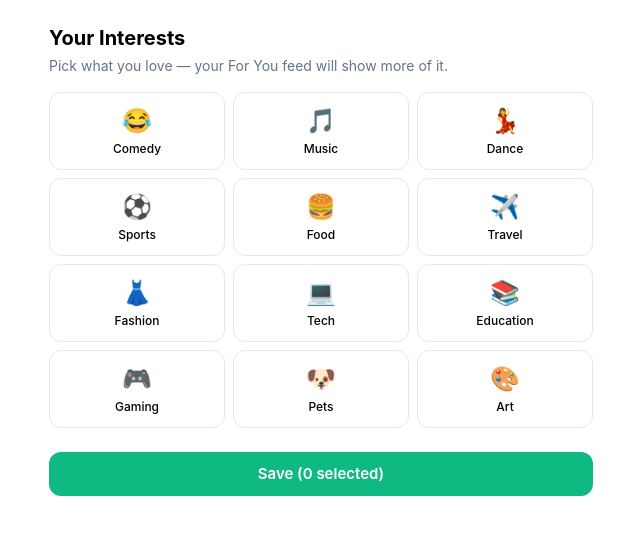
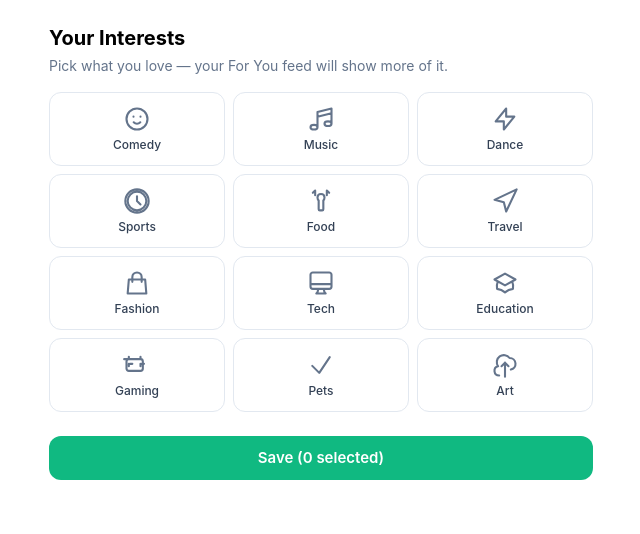
Before and after one commit to ishfaque123/vynzo-frontend, a Next.js app: page /settings-menu/interests in a window 1280 px wide. Shown: the top 534 px of the page, without its empty margins (319-959 px from the left). Built offline with nearby package versions, Linux system fonts and the light colour scheme; no server answers.

Commit message:
FB-style reel feedback: SVG icons, inline prompt on specific reels, backend sync

```diff
--- a/src/app/settings-menu/interests/page.tsx
+++ b/src/app/settings-menu/interests/page.tsx
@@ -2,19 +2,27 @@
 import { useState, useEffect } from 'react';
 import { useRouter } from 'next/navigation';
 
+function Icon({ d }: { d: string }) {
+  return (
+    <svg viewBox="0 0 24 24" fill="none" stroke="currentColor" strokeWidth={1.8} className="h-7 w-7">
+      <path strokeLinecap="round" strokeLinejoin="round" d={d} />
+    </svg>
+  );
+}
+
 const INTERESTS = [
-  { id: 'comedy', label: 'Comedy', icon: '😂' },
-  { id: 'music', label: 'Music', icon: '🎵' },
-  { id: 'dance', label: 'Dance', icon: '💃' },
-  { id: 'sports', label: 'Sports', icon: '⚽' },
-  { id: 'food', label: 'Food', icon: '🍔' },
-  { id: 'travel', label: 'Travel', icon: '✈️' },
-  { id: 'fashion', label: 'Fashion', icon: '👗' },
-  { id: 'tech', label: 'Tech', icon: '💻' },
-  { id: 'education', label: 'Education', icon: '📚' },
-  { id: 'gaming', label: 'Gaming', icon: '🎮' },
-  { id: 'pets', label: 'Pets', icon: '🐶' },
-  { id: 'art', label: 'Art', icon: '🎨' },
+  { id: 'comedy', label: 'Comedy', d: 'M14.828 14.828a4 4 0 01-5.656 0M9 10h.01M15 10h.01M21 12a9 9 0 11-18 0 9 9 0 0118 0z' },
+  { id: 'music', label: 'Music', d: 'M9 19V6l12-3v13M9 19c0 1.105-1.343 2-3 2s-3-.895-3-2 1.343-2 3-2 3 .895 3 2zm12-3c0 1.105-1.343 2-3 2s-3-.895-3-2 1.343-2 3-2 3 .895 3 2zM9 10l12-3' },
+  { id: 'dance', label: 'Dance', d: 'M13 10V3L4 14h7v7l9-11h-7z' },
+  { id: 'sports', label: 'Sports', d: 'M12 2a10 10 0 100 20 10 10 0 000-20zm0 18a8 8 0 110-16 8 8 0 010 16zM12 8v4l3 3' },
+  { id: 'food', label: 'Food', d: 'M12 6c-2 0-3 1.5-3 3 0 1 .5 2 1 2.5V19a1 1 0 001 1h2a1 1 0 001-1v-7.5c.5-.5 1-1.5 1-2.5 0-1.5-1-3-3-3zM7 3v4M5 5l2-2M17 3v4M19 5l-2-2' },
+  { id: 'travel', label: 'Travel', d: 'M3 11l19-9-9 19-2-8-8-2z' },
+  { id: 'fashion', label: 'Fashion', d: 'M16 11V7a4 4 0 00-8 0v4M5 9h14l1 12H4L5 9z' },
+  { id: 'tech', label: 'Tech', d: 'M9.75 17L9 20l-1 1h8l-1-1-.75-3M3 13h18M5 17h14a2 2 0 002-2V5a2 2 0 00-2-2H5a2 2 0 00-2 2v10a2 2 0 002 2z' },
+  { id: 'education', label: 'Education', d: 'M12 14l9-5-9-5-9 5 9 5zm0 0l6.16-3.422a12.083 12.083 0 01.665 6.479A11.952 11.952 0 0012 20.055a11.952 11.952 0 00-6.824-2.998 12.078 12.078 0 01.665-6.479L12 14z' },
+  { id: 'gaming', label: 'Gaming', d: 'M15 5v2m0 4v2m3-2h-2M5 5v2m0 4v2m3-2h-2m-5-4h14a2 2 0 012 2v6a2 2 0 01-2 2H5a2 2 0 01-2-2V9a2 2 0 012-2z' },
+  { id: 'pets', label: 'Pets', d: 'M4.5 12.75l6 6 9-13.5' },
+  { id: 'art', label: 'Art', d: 'M7 21a4 4 0 01-.88-7.903A5 5 0 1115.9 6L16 6a5 5 0 011 9.9M15 13l-3-3m0 0l-3 3m3-3v12' },
 ];
 
 export default function InterestsPage() {
@@ -62,12 +70,12 @@ export default function InterestsPage() {
             onClick={() => toggle(item.id)}
             className={`flex flex-col items-center rounded-xl border p-3 transition-colors ${
               selected.includes(item.id)
-                ? 'border-emerald-500 bg-emerald-50'
-                : 'border-slate-200 bg-white'
+                ? 'border-emerald-500 bg-emerald-50 text-emerald-600'
+                : 'border-slate-200 bg-white text-slate-500'
             }`}
           >
-            <span className="text-2xl">{item.icon}</span>
-            <span className="mt-1 text-xs font-medium">{item.label}</span>
+            <Icon d={item.d} />
+            <span className="mt-1 text-xs font-medium text-slate-700">{item.label}</span>
           </button>
         ))}
       </div>
```
